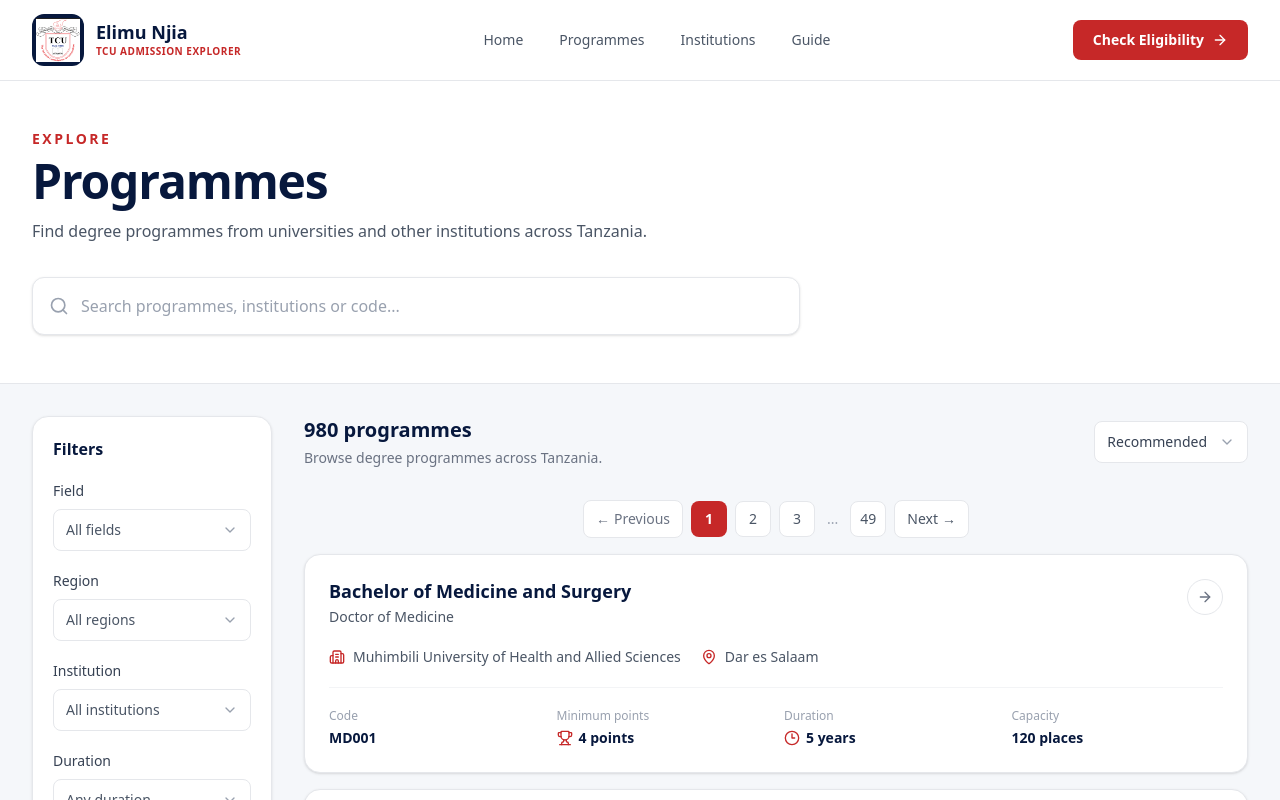
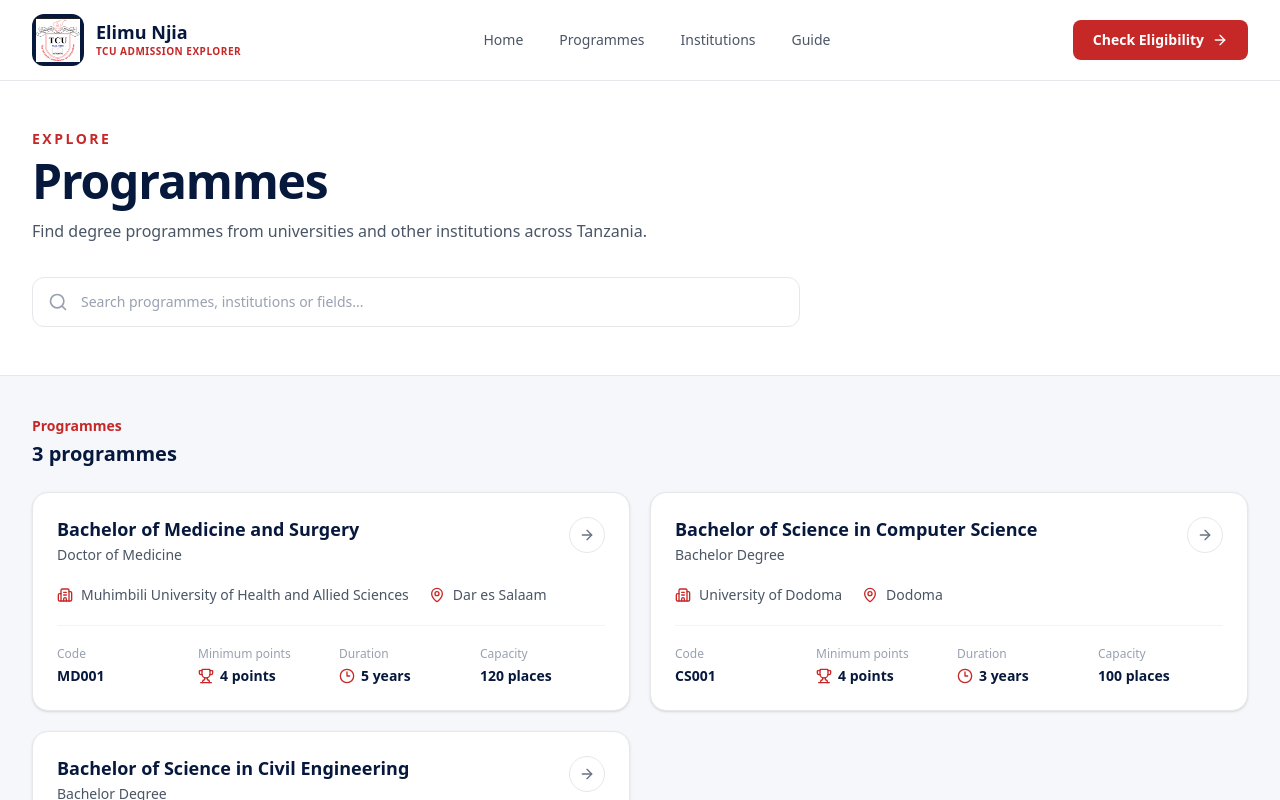
Before and after one commit to Medeysa/elimu_njia, a React (Vite) app: page /Programmes in a window 1280 px wide. Shown: the top 800 px of the page. Built offline with nearby package versions, Linux system fonts and the light colour scheme.

Commit message:
feat: add ProgrammeSearch component and integrate search functionality in ProgrammesPage

```diff
--- /dev/null
+++ b/src/components/programmes/ProgrammeSearch.tsx
@@ -0,0 +1,65 @@
+import { Search, X } from "lucide-react"
+
+type ProgrammeSearchProps = {
+  value: string
+  onChange: (value: string) => void
+}
+
+function ProgrammeSearch({
+  value,
+  onChange,
+}: ProgrammeSearchProps) {
+  return (
+    <div className="relative">
+      <Search
+        className="
+          pointer-events-none absolute left-4 top-1/2
+          h-5 w-5 -translate-y-1/2
+          text-gray-400
+        "
+      />
+
+      <input
+        type="text"
+        value={value}
+        onChange={(event) => onChange(event.target.value)}
+        placeholder="Search programmes, institutions or fields..."
+        aria-label="Search programmes"
+        className="
+          w-full rounded-xl border border-gray-200
+          bg-white py-3.5 pl-12 pr-12
+          text-sm text-[#07183D]
+          outline-none
+          transition-all duration-200
+
+          placeholder:text-gray-400
+
+          focus:border-[#C62828]
+          focus:ring-2
+          focus:ring-[#C62828]/10
+        "
+      />
+
+      {value && (
+        <button
+          type="button"
+          onClick={() => onChange("")}
+          aria-label="Clear search"
+          className="
+            absolute right-3 top-1/2
+            flex h-8 w-8 -translate-y-1/2
+            items-center justify-center
+            rounded-lg text-gray-400
+            transition-colors
+            hover:bg-gray-100
+            hover:text-[#C62828]
+          "
+        >
+          <X className="h-4 w-4" />
+        </button>
+      )}
+    </div>
+  )
+}
+
+export default ProgrammeSearch
--- a/src/routes/Programmes.tsx
+++ b/src/routes/Programmes.tsx
@@ -1,6 +1,8 @@
 import { createFileRoute } from '@tanstack/react-router'
 import { Search, SlidersHorizontal, ChevronDown } from 'lucide-react'
+import { useState } from 'react'
 import ProgrammeCard from '../components/programmes/ProgrammeCard'
+import ProgrammeSearch from "../components/programmes/ProgrammeSearch"
 import { programmes } from '../data/programmes'
 
 export const Route = createFileRoute('/Programmes')({
@@ -9,7 +11,23 @@ export const Route = createFileRoute('/Programmes')({
 
 
 function ProgrammesPage() {
+   const [search, setSearch] = useState("")
+   const filteredProgrammes = programmes.filter((programme) => {
+  const searchTerm = search.toLowerCase().trim()
+
+  if (!searchTerm) {
+    return true
+  }
+
   return (
+    programme.name.toLowerCase().includes(searchTerm) ||
+    programme.institution.toLowerCase().includes(searchTerm) ||
+    programme.region.toLowerCase().includes(searchTerm) ||
+    programme.code.toLowerCase().includes(searchTerm)
+  )
+})
+  return (
+
     <main className="min-h-screen bg-[#F5F7FA]">
       {/* =========================
           PAGE HEADER
@@ -29,25 +47,81 @@ function ProgrammesPage() {
             across Tanzania.
           </p>
 
+
           {/* Search */}
           <div className="mt-7 w-full max-w-3xl sm:mt-8">
-            <div className="flex items-center rounded-xl border border-gray-200 bg-white shadow-sm transition-all duration-200 focus-within:border-[#C62828] focus-within:ring-2 focus-within:ring-[#C62828]/10">
-              <Search
-                className="ml-4 h-5 w-5 shrink-0 text-gray-400"
-                aria-hidden="true"
-              />
 
-              <input
-                type="search"
-                placeholder="Search programmes, institutions or code..."
-                aria-label="Search programmes"
-                className="min-w-0 flex-1 bg-transparent px-3 py-4 text-sm text-gray-900 outline-none placeholder:text-gray-400 sm:text-base"
-              />
+             <ProgrammeSearch
+  value={search}
+  onChange={setSearch}
+/>
+
+
             </div>
           </div>
-        </div>
+
       </section>
 
+<section className="py-10">
+  <div className="mx-auto max-w-7xl px-4 sm:px-6 lg:px-8">
+
+    <div className="mb-6">
+      <p className="text-sm font-semibold text-[#C62828]">
+        Programmes
+      </p>
+
+      <h2 className="mt-1 text-xl font-bold text-[#07183D]">
+        {filteredProgrammes.length} programmes
+      </h2>
+    </div>
+
+    {filteredProgrammes.length === 0 ? (
+      <div className="rounded-2xl border border-dashed border-gray-300 bg-white px-6 py-12 text-center">
+
+        <h3 className="text-lg font-semibold text-[#07183D]">
+          No programmes found
+        </h3>
+
+        <p className="mt-2 text-sm text-gray-500">
+          Try a different programme name, institution, region or code.
+        </p>
+
+        <button
+          type="button"
+          onClick={() => setSearch("")}
+          className="
+            mt-5 rounded-lg bg-[#C62828]
+            px-4 py-2.5 text-sm font-semibold text-white
+            transition-colors
+            hover:bg-[#A91F1F]
+          "
+        >
+          Clear search
+        </button>
+
+      </div>
+    ) : (
+      <div className="grid gap-5 lg:grid-cols-2">
+
+        {filteredProgrammes.map((programme) => (
+          <ProgrammeCard
+            key={programme.code}
+            code={programme.code}
+            name={programme.name}
+            award={programme.award}
+            institution={programme.institution}
+            region={programme.region}
+            points={programme.points}
+            duration={programme.duration}
+            capacity={programme.capacity}
+          />
+        ))}
+
+      </div>
+    )}
+
+  </div>
+</section>
       {/* =========================
           RESULTS AREA
       ========================== */}
```
